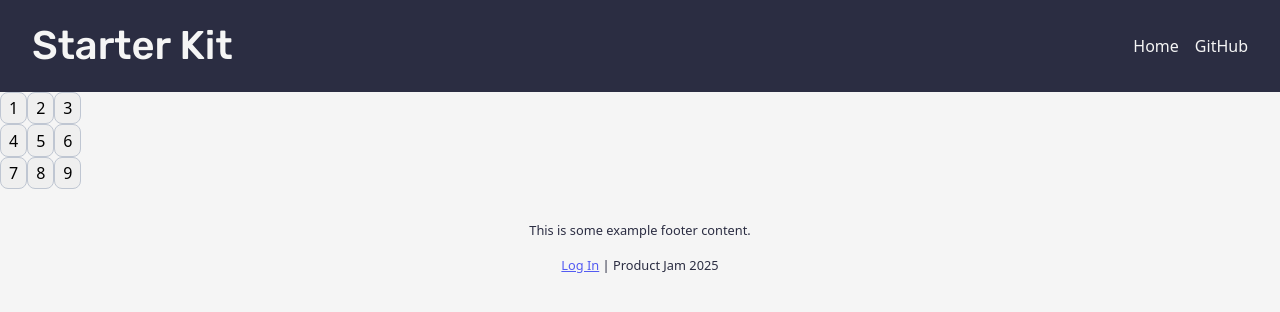
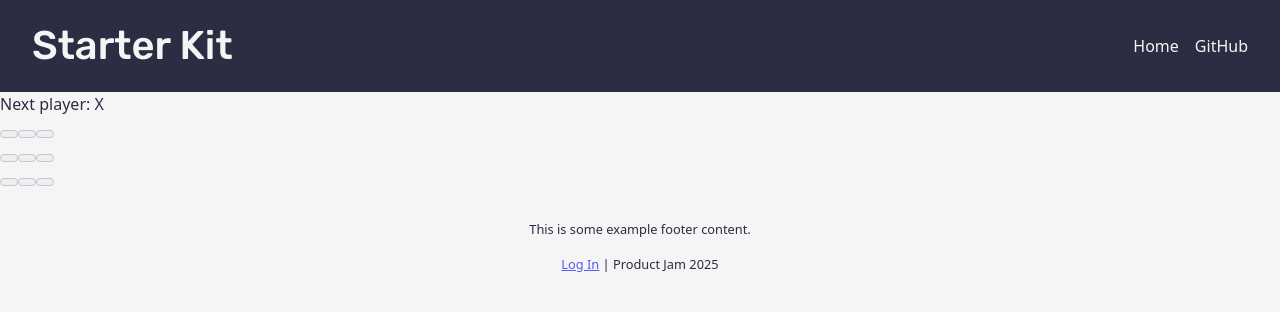
Before and after one commit to magdavrasorn/Raphael-app, a Next.js app: page /tic-tac-toe in a window 1280 px wide. Shown: the top 312 px of the page. Built offline with nearby package versions, Linux system fonts and the light colour scheme; no server answers.

Commit message:
Task 2.2 Done

```diff
--- a/app/tic-tac-toe/page.tsx
+++ b/app/tic-tac-toe/page.tsx
@@ -1,4 +1,7 @@
+"use client";
+
 import styles from "./page.module.css";
+import { useState } from 'react';
 
 // export default function Demos() {
 //   return (
@@ -9,29 +12,81 @@ import styles from "./page.module.css";
 // }
 
 export default function Board() {
+
+  const [xIsNext, setXIsNext] = useState(true);
+  const [squares, setSquares] = useState(Array(9).fill(null));
+  const winner = calculateWinner(squares);
+  let status;
+  if (winner) {
+    status = 'Winner: ' + winner;
+  } else {
+    status = 'Next player: ' + (xIsNext ? 'X' : 'O');
+  }
+
+  function handleClick(i) {
+    if (squares[i] || winner) {
+      return;
+    }
+    const nextSquares = squares.slice();
+    if (xIsNext) {
+      nextSquares[i] = 'X';
+    } else {
+      nextSquares[i] = 'O';
+    }
+    setSquares(nextSquares);
+    setXIsNext(!xIsNext);
+  }
+
   return (
   <>
+    <div className="status">{status}</div>
     <div className="board-row">
-      <Square value="1"/>
-      <Square value="2"/>
-      <Square value="3"/>
+      <Square value={squares[0]} onSquareClick={() => handleClick(0)} />
+      <Square value={squares[1]} onSquareClick={() => handleClick(1)} />
+      <Square value={squares[2]} onSquareClick={() => handleClick(2)} />
     </div>
     <div className="board-row">
-      <Square value="4"/>
-      <Square value="5"/>
-      <Square value="6"/>
+      <Square value={squares[3]} onSquareClick={() => handleClick(3)} />
+      <Square value={squares[4]} onSquareClick={() => handleClick(4)} />
+      <Square value={squares[5]} onSquareClick={() => handleClick(5)} />
     </div>
     <div className="board-row">
-      <Square value="7"/>
-      <Square value="8"/>
-      <Square value="9"/>
+      <Square value={squares[6]} onSquareClick={() => handleClick(6)} />
+      <Square value={squares[7]} onSquareClick={() => handleClick(7)} />
+      <Square value={squares[8]} onSquareClick={() => handleClick(8)} />
     </div>
   </>
   );
 }
 
-function Square({ value }: { value: string }) {
-  return <button className="square">{ value }</button>;
+function Square({ value, onSquareClick }) {
+
+  return (
+    <button
+      className="square"
+      onClick={onSquareClick}
+    >
+      { value }
+    </button>
+  );
 }
 
-//TODO: Making an interactive component
+function calculateWinner(squares) {
+  const lines = [
+    [0, 1, 2],
+    [3, 4, 5],
+    [6, 7, 8],
+    [0, 3, 6],
+    [1, 4, 7],
+    [2, 5, 8],
+    [0, 4, 8],
+    [2, 4, 6],
+  ];
+  for (let i = 0; i < lines.length; i++) {
+    const [a, b, c] = lines[i];
+    if (squares[a] && squares[a] === squares[b] && squares[a] === squares[c]) {
+      return squares[a];
+    }
+  }
+  return null;
+}
```
